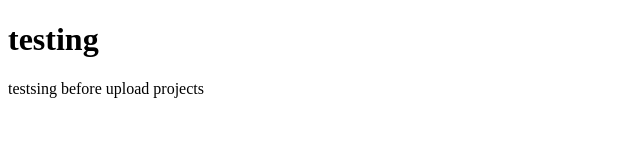
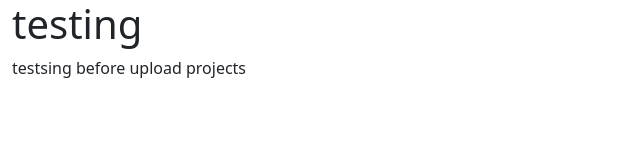
Before and after one commit to Aniket-Tiwari-UI-UX/MY-PORTFOLIO, a plain HTML site: page Index.html in a window 1280 px wide. Shown: the whole page, without its empty margins (0-640 px from the left). Drawn offline with nearby package versions, Linux system fonts and the light colour scheme.

Commit message:
virson-2 updated

```diff
--- a/Index.html
+++ b/Index.html
@@ -4,8 +4,11 @@
     <meta charset="UTF-8">
     <meta name="viewport" content="width=device-width, initial-scale=1.0">
     <title>UI-portfolio</title>
+    <link rel="stylesheet" href="https://cdn.jsdelivr.net/npm/bootstrap-icons@1.11.1/font/bootstrap-icons.css">
+    <link href="https://cdn.jsdelivr.net/npm/bootstrap@5.3.2/dist/css/bootstrap.min.css" rel="stylesheet" integrity="sha384-T3c6CoIi6uLrA9TneNEoa7RxnatzjcDSCmG1MXxSR1GAsXEV/Dwwykc2MPK8M2HN" crossorigin="anonymous">
+    <script src="https://cdn.jsdelivr.net/npm/bootstrap@5.3.2/dist/js/bootstrap.bundle.min.js" integrity="sha384-C6RzsynM9kWDrMNeT87bh95OGNyZPhcTNXj1NW7RuBCsyN/o0jlpcV8Qyq46cDfL" crossorigin="anonymous"></script>
 </head>
-<body>
+<body class="container-fluid">
     <h1>testing</h1>
     <p>testsing before upload projects</p>
 </body>
```
